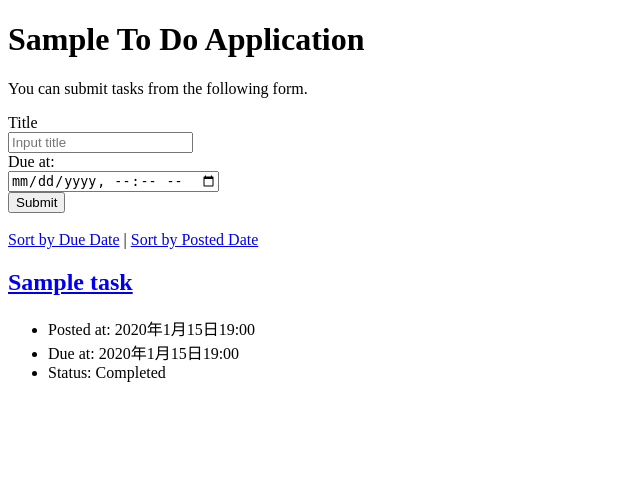
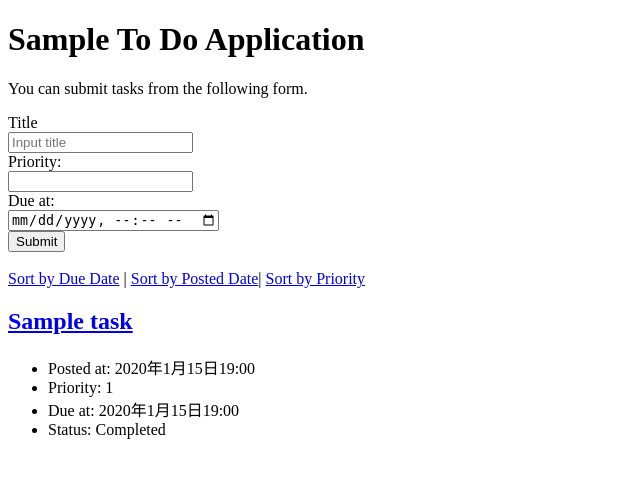
Before and after one commit to Karen0120/django-test-exercise, a Django app: page / in a window 1280 px wide. Shown: the top 478 px of the page, without its empty margins (0-640 px from the left). Run offline with Django 5.2, Linux system fonts and the light colour scheme; tables that the repository leaves empty hold one stand-in row (values such as "Sample post").

Commit message:
優先ソート機能を追加

```diff
--- a/todo/models.py
+++ b/todo/models.py
@@ -4,6 +4,7 @@ from django.utils import timezone
 
 class Task(models.Model):
     title = models.CharField(max_length=100)
+    priority = models.IntegerField(default=1)
     completed = models.BooleanField(default=False)
     posted_at = models.DateTimeField(default=timezone.now)
     due_at = models.DateTimeField(null=True, blank=True)
--- a/todo/templates/todo/index.html
+++ b/todo/templates/todo/index.html
@@ -18,6 +18,10 @@
         <input id="titleInput" name="title" type="text" placeholder="Input title">
       </div>
       <div>
+        <label for="priorityInput">Priority:</label><br>
+        <input id="priorityInput" name="priority" type="text">
+      </div>
+      <div>
         <label for="dueInput">Due at:</label><br>
         <input id="dueInput" name="due_at" type="datetime-local">
       </div>
@@ -29,7 +33,8 @@
 
     <div>
       <a href="{% url 'index' %}?order=due">Sort by Due Date</a> |
-      <a href="{% url 'index' %}?order=post">Sort by Posted Date</a>
+      <a href="{% url 'index' %}?order=post">Sort by Posted Date</a>|
+      <a href="{% url 'index' %}?order=priority">Sort by Priority</a>
     </div>
 
     {% for task in tasks %}
@@ -37,6 +42,8 @@
       <h2><a href="{% url 'detail' task.id %}">{{ task.title }}</a></h2>
       <ul>
         <li>Posted at: {{ task.posted_at }}</li>
+        <li>Priority: {{ task.priority }}</li>
+
         {% if task.due_at %}
         <li>Due at: {{ task.due_at }}</li>
         {% endif %}
--- a/todo/tests.py
+++ b/todo/tests.py
@@ -53,7 +53,6 @@ class TaskModekTestCase(TestCase):
 
         self.assertFalse(task.is_overdue(current))
 
-
 class TodoViewsTestCase(TestCase):
     def test_index_get(self):
         client = Client()
@@ -65,8 +64,8 @@ class TodoViewsTestCase(TestCase):
 
     def test_index_post(self):
         client = Client()
-        data = {'title': 'Test Task', 'due_at': '2024-06-30 23:59:59'}
-        response = client.post('/', data)
+        data = {'title': 'Test Task', "priority": 3, 'due_at': '2024-06-30 23:59:59'}
+        response = self.client.post('/', data, follow=True)
 
         self.assertEqual(response.status_code, 200)
         self.assertEqual(response.templates[0].name, 'todo/index.html')
--- a/todo/views.py
+++ b/todo/views.py
@@ -7,9 +7,27 @@ from todo.models import Task
 
 def index(request):
     if request.method == 'POST':
-        task = Task(title=request.POST['title'],
-                    due_at=make_aware(parse_datetime(request.POST['due_at'])))
+        # <...>の部分を正しい取得方法に変えています
+        title = request.POST['title']
+        due_at_raw = request.POST['due_at']
+        priority_raw = request.POST.get('priority', 1)  # priority欄がなければ1に
+
+        # due_atの処理
+        if due_at_raw:
+            due_at = make_aware(parse_datetime(due_at_raw))
+        else:
+            due_at = None
+
+        try:
+            priority = int(priority_raw)
+        except ValueError:
+            priority = 1  # 変な入力は1
+
+        # Priorityの指定も忘れずに
+        task = Task(title=title, priority=priority, due_at=due_at)
         task.save()
+        # ↓登録後リダイレクトで2重POST防止
+        return redirect('index')
 
     if request.GET.get('order') == 'due':
         tasks = Task.objects.order_by('due_at')
@@ -65,3 +83,18 @@ def update(request, task_id):
         'task': task
     }
     return render(request, "todo/edit.html", context)
+
+
+def priority(request, task_id):
+    if request.method == 'POST':
+        task = Task(title=request.POST['priority'],
+                    due_at=make_aware(parse_datetime(request.POST['due_at'])))
+        task.save()
+
+    if request.GET.get('order') == 'due':
+        tasks = Task.objects.order_by('priority')
+
+    context = {
+        'tasks': tasks
+    }
+    return render(request, 'todo/index.html', context)
```
Also changed, not shown: todo/migrations/0002_task_priority.py (added).
